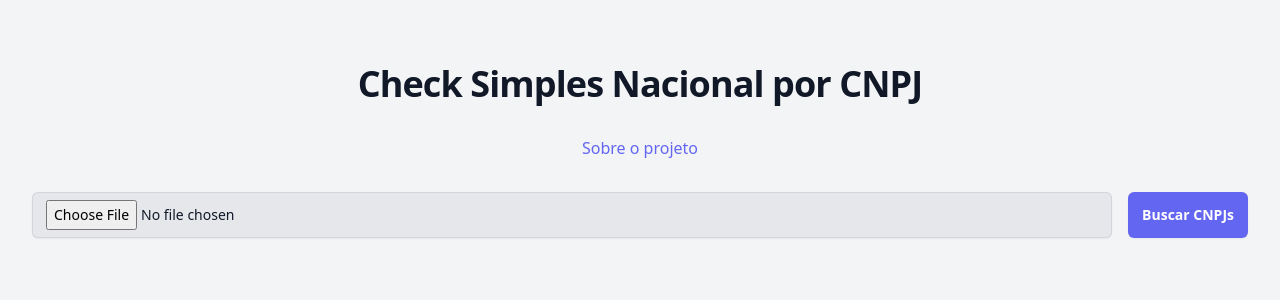
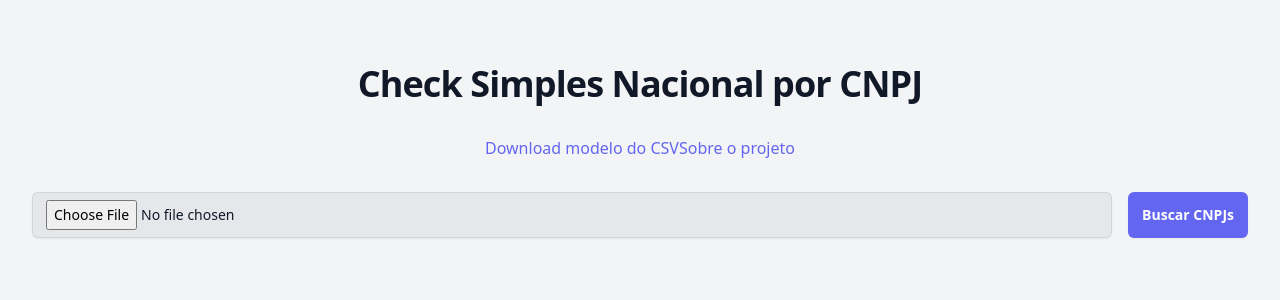
Before and after one commit to abnerssantana/checksimplescnpj, a Next.js app: page / in a window 1280 px wide. Shown: the top 300 px of the page. Built offline with nearby package versions, Linux system fonts and the light colour scheme.

Commit message:
Update index.js

```diff
--- a/pages/index.js
+++ b/pages/index.js
@@ -107,7 +107,9 @@ export default function Home() {
                     <h2 className="text-3xl font-black tracking-tight text-gray-900 sm:text-4xl text-center mb-8">
                         Check Simples Nacional por CNPJ
                     </h2>
-                    <p className="text-center mb-8"><Link href="/sobre">
+                    <p className="text-center mb-8"><Link href="/cnpjs.csv">
+                        <a className="text-indigo-500 font-medium hover:text-indigo-700">Download modelo do CSV</a>
+                    </Link><Link href="/sobre">
                         <a className="text-indigo-500 font-medium hover:text-indigo-700">Sobre o projeto</a>
                     </Link></p>
                     <div className="flex justify-center mb-8">
```
